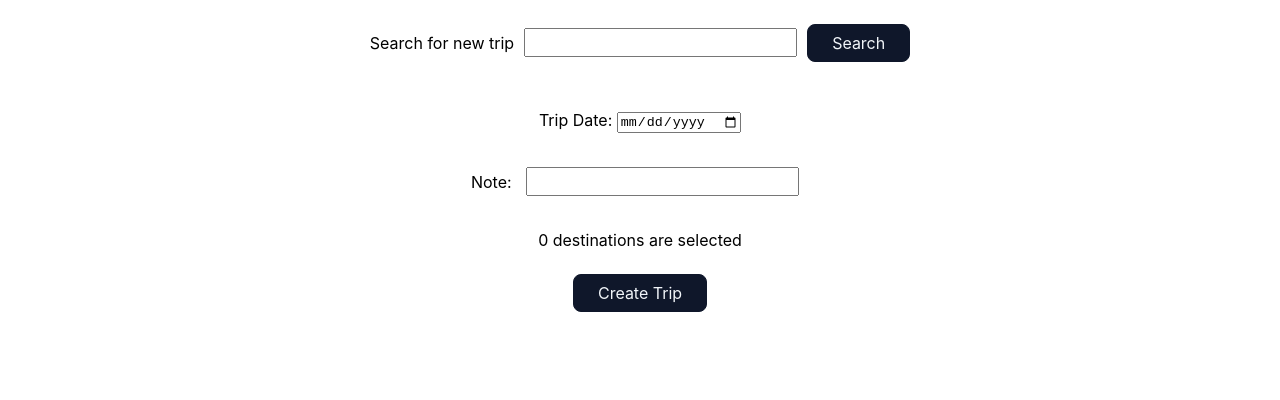
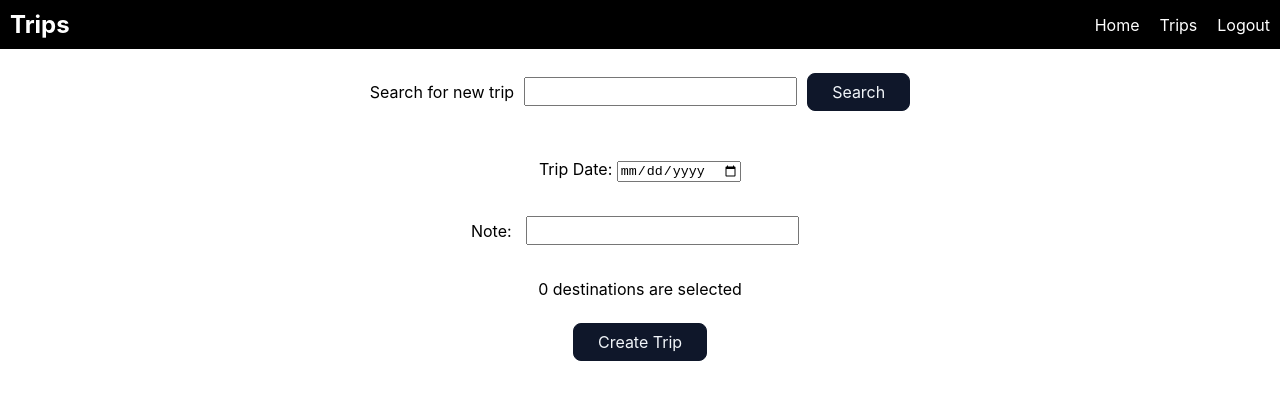
Before and after one commit to vasiliiperfilev/3380-js, a React (Create React App) app in the folder frontend/: page /new-trip in a window 1280 px wide. Shown: the top 400 px of the page. Built offline with nearby package versions, Linux system fonts and the light colour scheme; the HTML template or start-up script is replaced by a standard one.

Commit message:
Adding Header

```diff
--- a/frontend/src/components/NewTrip/NewTrip.jsx
+++ b/frontend/src/components/NewTrip/NewTrip.jsx
@@ -4,43 +4,60 @@ import findPlace from "./findPlaceByKeyword.json";
 import PlaceDetail from "./components/PlaceDetail/PlaceDetail.jsx";
 import AddTripInputField from "./components/AddTripInputField";
 import { handleInput } from "../handleInput";
+import Header from "../../header";
 
 export default function NewTrip() {
   const [detail, setDetail] = useState(false);
   const [placeId, setPlaceId] = useState();
   const [input, setInput] = useState({
-    search: ""
+    search: "",
   });
   const [destinations, setDestinations] = useState(new Map());
   const [data, setData] = useState([]);
 
   return (
-    <div className={styles.wrapper}>
-      <div className={styles.container}>
-        {
-          detail
-            ? <DetailSection />
-            :
+    <div>
+      <Header />
+      <div className={styles.wrapper}>
+        <div className={styles.container}>
+          {detail ? (
+            <DetailSection />
+          ) : (
             <>
               <div>
                 <span>Search for new trip</span>
-                <input id="search" type="text" value={input.search} onChange={(e) => handleInput(e, setInput)} />
-                <button className={styles.btn} type="button" onClick={() => setData(findPlace)}>Search</button>
+                <input
+                  id="search"
+                  type="text"
+                  value={input.search}
+                  onChange={(e) => handleInput(e, setInput)}
+                />
+                <button
+                  className={styles.btn}
+                  type="button"
+                  onClick={() => setData(findPlace)}
+                >
+                  Search
+                </button>
               </div>
-              <AddTripInputField destinations={destinations} resetFunc={setDestinations} />
+              <AddTripInputField
+                destinations={destinations}
+                resetFunc={setDestinations}
+              />
               <SearchResults />
             </>
-        }
+          )}
+        </div>
       </div>
     </div>
-  )
+  );
 
   function addTrip(name, place_id) {
     if (destinations.has(name)) {
       destinations.delete(name);
       setDestinations(new Map(destinations));
     } else {
-      destinations.set(name, place_id)
+      destinations.set(name, place_id);
       setDestinations(new Map(destinations));
     }
   }
@@ -48,12 +65,14 @@ export default function NewTrip() {
   function DetailSection() {
     return (
       <section className={styles.overwrap}>
-        <button className={styles.close} onClick={() => setDetail(false)}><u>close</u></button>
+        <button className={styles.close} onClick={() => setDetail(false)}>
+          <u>close</u>
+        </button>
         <div className={styles.detailDisplay}>
           <PlaceDetail placeId={placeId} />
         </div>
       </section>
-    )
+    );
   }
 
   function SearchResults() {
@@ -61,18 +80,29 @@ export default function NewTrip() {
       <ul className={styles.searchResults}>
         {data.map((place, index) => {
           return (
-            <li key={index} className={styles.searchResult} >
+            <li key={index} className={styles.searchResult}>
               <div onClick={() => navigateToDetail(place.place_id)}>
-                <h3><u><b>{place.name}</b></u></h3>
+                <h3>
+                  <u>
+                    <b>{place.name}</b>
+                  </u>
+                </h3>
               </div>
               <p>{place.formatted_address}</p>
-              <p>Rate: {place.rating} &#40;{place.user_ratings_total}&#41;</p>
-              <button className={styles.add} onClick={() => addTrip(place.name, place.place_id)}>add trip</button>
+              <p>
+                Rate: {place.rating} &#40;{place.user_ratings_total}&#41;
+              </p>
+              <button
+                className={styles.add}
+                onClick={() => addTrip(place.name, place.place_id)}
+              >
+                add trip
+              </button>
             </li>
-          )
+          );
         })}
       </ul>
-    )
+    );
   }
 
   function navigateToDetail(place_id) {
--- /dev/null
+++ b/frontend/src/css/Header.css
@@ -0,0 +1,70 @@
+header {
+  background-color: #000;
+  color: #fff;
+  padding: 10px;
+  display: flex;
+  justify-content: space-between;
+  align-items: center;
+}
+
+.logo {
+  font-size: 24px;
+  font-weight: bold;
+  cursor: pointer;
+}
+
+nav ul {
+  list-style: none;
+  display: flex;
+  margin: 0;
+  padding: 0;
+}
+
+nav li {
+  margin-left: 20px;
+}
+
+nav a {
+  color: #fff;
+  text-decoration: none;
+}
+
+.menu-toggle {
+  cursor: pointer;
+  display: flex;
+  flex-direction: column;
+  justify-content: space-between;
+  height: 20px;
+}
+
+.menu-toggle span {
+  width: 30px;
+  height: 2px;
+  background-color: #fff;
+}
+
+/* Media query for mobile devices */
+@media screen and (max-width: 600px) {
+  .menu-toggle {
+    display: block;
+  }
+
+  nav {
+    display: none;
+    background-color: #000;
+    position: absolute;
+    top: 60px;
+    left: 0;
+    right: 0;
+  }
+
+  nav.active {
+    display: flex;
+    flex-direction: column;
+  }
+
+  nav.active li {
+    margin-left: 0;
+    margin-bottom: 10px;
+  }
+}
--- /dev/null
+++ b/frontend/src/header.js
@@ -0,0 +1,34 @@
+import React, { useState } from "react";
+import "./css/Header.css";
+import LogoutComponent from "./logoutComponent";
+
+const Header = () => {
+  const [isNavActive, setIsNavActive] = useState(false);
+
+  const handleMenuToggle = () => {
+    setIsNavActive(!isNavActive);
+  };
+
+  return (
+    <header>
+      <div className="logo">Trips</div>
+      <nav className={isNavActive ? "active" : ""}>
+        <ul>
+          <li>
+            <a href="/">Home</a>
+          </li>
+          <li>
+            <a href="/trips">Trips</a>
+          </li>
+          <li>
+            <a href="#">
+              <LogoutComponent />
+            </a>
+          </li>
+        </ul>
+      </nav>
+    </header>
+  );
+};
+
+export default Header;
--- a/frontend/src/logoutComponent.js
+++ b/frontend/src/logoutComponent.js
@@ -20,7 +20,7 @@ function LogoutComponent() {
   return (
     <div>
       {/* Your logout button or link */}
-      <button onClick={handleLogout}>Logout</button>
+      <a onClick={handleLogout}>Logout</a>
     </div>
   );
 }
--- a/frontend/src/tripDetails.js
+++ b/frontend/src/tripDetails.js
@@ -4,11 +4,12 @@ import styles from "./css/tripDtails.module.css";
 import PlaceDetail from "./components/NewTrip/components/PlaceDetail/PlaceDetail.jsx";
 import { useState } from "react";
 import { handleInput } from "./components/handleInput.jsx";
+import Header from "./header";
 
 export default function TripDetails() {
   const [input, setInput] = useState({
     date: "",
-    note: ""
+    note: "",
   });
   const [placeId, setPlaceId] = useState();
   const [detail, setDetail] = useState(false);
@@ -32,12 +33,14 @@ export default function TripDetails() {
   function DetailSection() {
     return (
       <section className={styles.overwrap}>
-        <button className={styles.close} onClick={() => setDetail(false)}><u>close</u></button>
+        <button className={styles.close} onClick={() => setDetail(false)}>
+          <u>close</u>
+        </button>
         <div className={styles.detailDisplay}>
           <PlaceDetail placeId={placeId} />
         </div>
       </section>
-    )
+    );
   }
 
   function DisplaySchedules() {
@@ -49,40 +52,57 @@ export default function TripDetails() {
           </div>
           <p>{trip.note}</p>
           <ul>
-            {
-              trip.placeIds.map((place, index) => {
+            {trip.placeIds.map((place, index) => {
               return (
                 <li key={index}>
-                    <button onClick={() => openDetail(place)}>place{index + 1}</button>
+                  <button onClick={() => openDetail(place)}>
+                    place{index + 1}
+                  </button>
                 </li>
-                )
-              })
-            }
+              );
+            })}
           </ul>
-          <button className={styles.btn} onClick={() => editTrip()}>Edit</button>
+          <button className={styles.btn} onClick={() => editTrip()}>
+            Edit
+          </button>
           <InputField />
         </div>
-      )
-    })
+      );
+    });
   }
-
 
   function InputField() {
     return (
       <div>
-        <input name="date" type="date" value={input.date} onChange={(e) => handleInput(e, setInput)}></input>
-        <input name="note" type="text" placeholder="New note" value={input.note} onChange={(e) => handleInput(e, setInput)}></input>
+        <input
+          name="date"
+          type="date"
+          value={input.date}
+          onChange={(e) => handleInput(e, setInput)}
+        ></input>
+        <input
+          name="note"
+          type="text"
+          placeholder="New note"
+          value={input.note}
+          onChange={(e) => handleInput(e, setInput)}
+        ></input>
       </div>
-    )
+    );
   }
 
-
   return (
+    <div>
+      <Header />
       <div className={styles.wrapper}>
         <div className={styles.container}>
           {detail ? <DetailSection /> : <></>}
           <div className={styles.imageContainer}>
-          <img className={styles.tripImage} src={require("./images/background.jpg")} alt="trip" />
+            <img
+              className={styles.tripImage}
+              src={require("./images/background.jpg")}
+              alt="trip"
+            />
             <span className={styles.tripName}>{location.state.date}</span>
           </div>
           <div className={styles.subContainer}>
@@ -103,9 +123,9 @@ export default function TripDetails() {
           </div>
         </div>
       </div>
+    </div>
   );
 }
-
 
 // function initSampleData() {
 //   const testUserTripData = [{
```
Also changed, not shown: frontend/src/trips.js (+36 -22 lines). Lines whose indentation alone changed are shown as unchanged.
